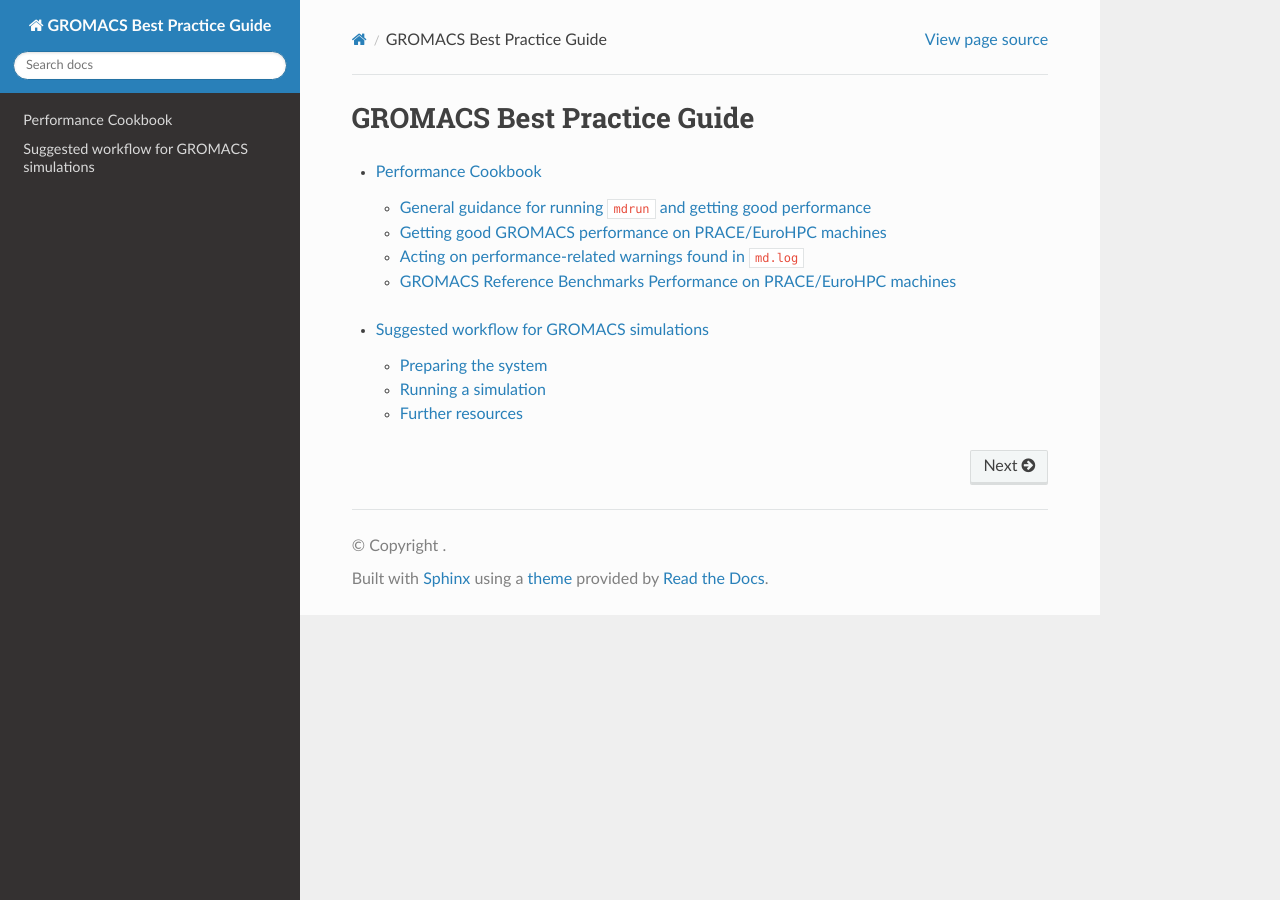
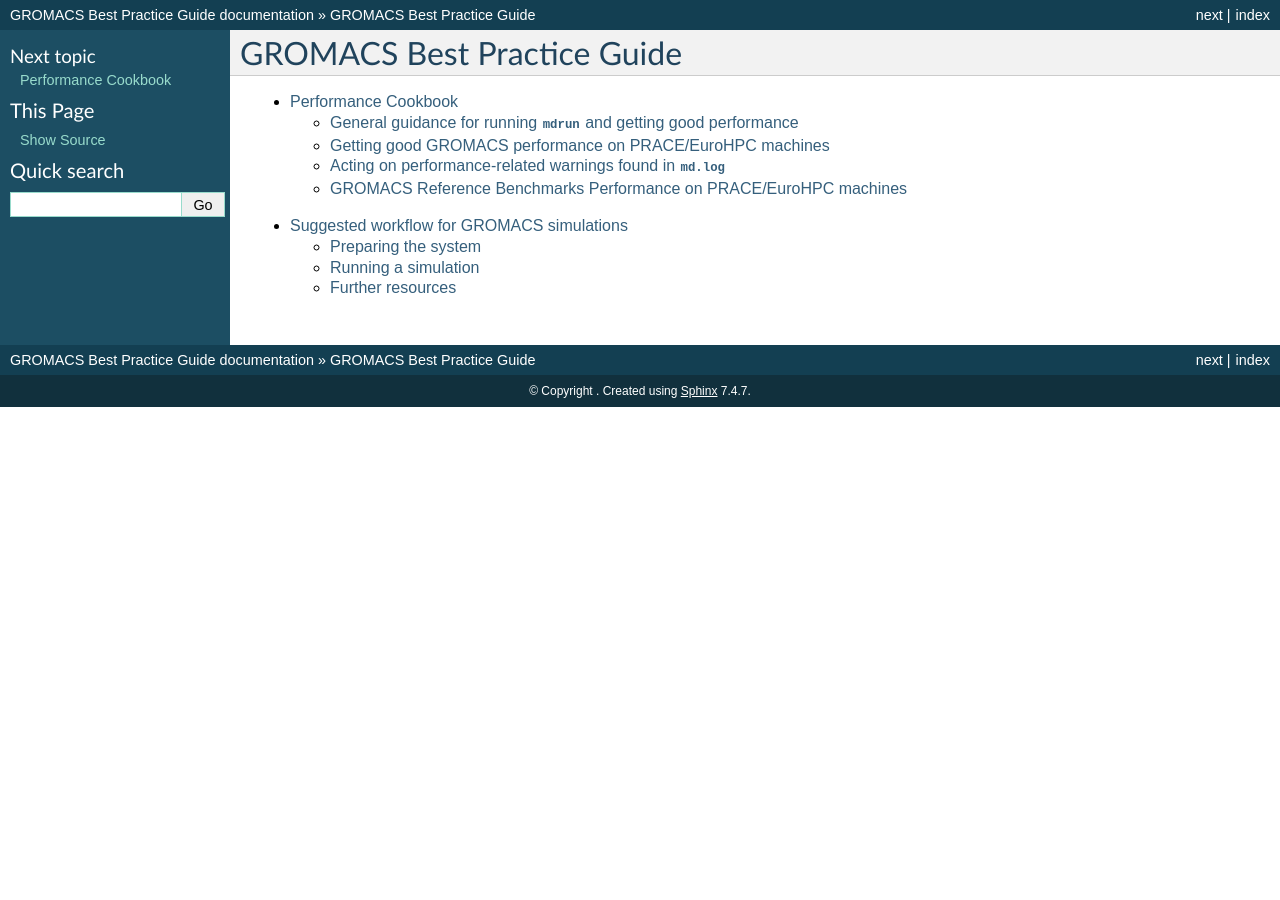
Before and after one commit to sfarr-epcc/gromacs_bpg, a Sphinx documentation site: the page built from docs/index.rst, in a window 1280 px wide. Built offline with Sphinx 7.4.7, drawn with Linux system fonts in a browser that asks for light colours.

Commit message:
Change to classic Sphinx html theme (same as GROMACS manual), and set body content display width to 100%

```diff
--- a/docs/conf.py
+++ b/docs/conf.py
@@ -76,13 +76,14 @@
 # a list of builtin themes.
 #
 #html_theme = 'alabaster'
-html_theme = 'sphinx_rtd_theme'
+#html_theme = 'sphinx_rtd_theme'
+html_theme = 'classic'
 
 # Theme options are theme-specific and customize the look and feel of a theme
 # further.  For a list of options available for each theme, see the
 # documentation.
 #
-# html_theme_options = {}
+html_theme_options = {'body_max_width': '100%'}
 
 # Add any paths that contain custom static files (such as style sheets) here,
 # relative to this directory. They are copied after the builtin static files,
```
